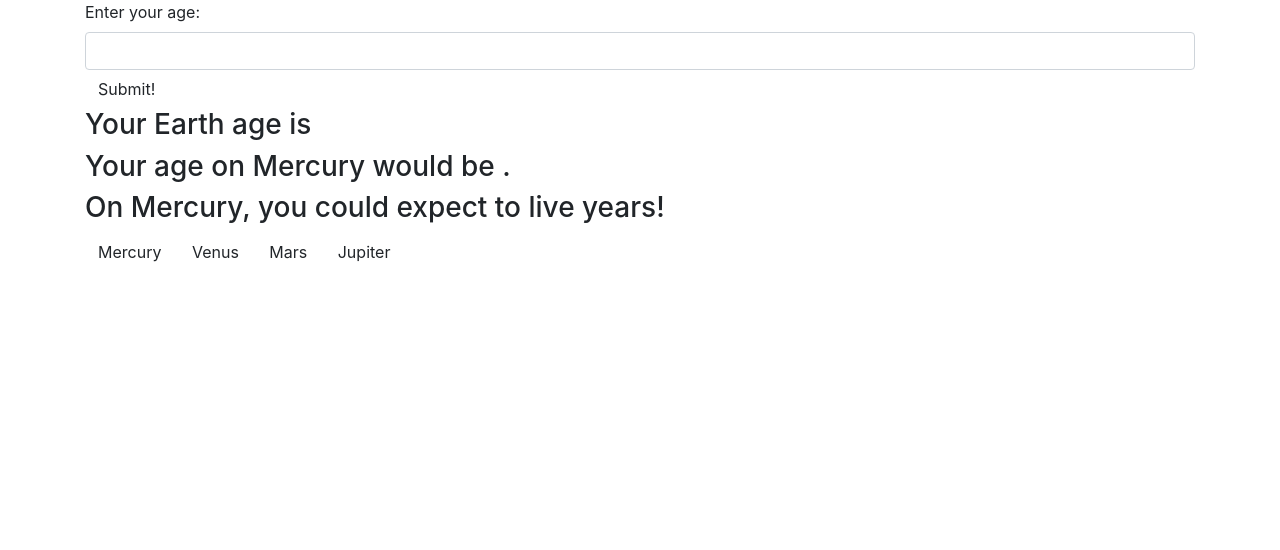
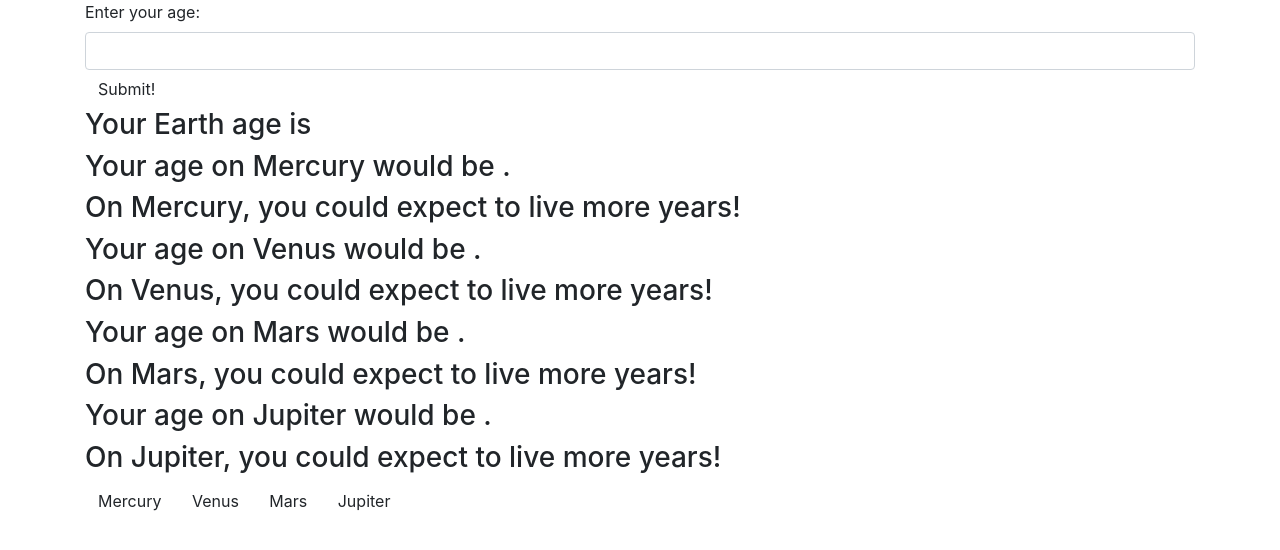
Before and after one commit to JohnNilsOlson/super-galactic-age-calculator, a website built with webpack: page src/index.html in a window 1280 px wide. Built offline with nearby package versions, Linux system fonts and the light colour scheme.

Commit message:
add divs for venus, mars, jupiter

```diff
--- a/src/index.html
+++ b/src/index.html
@@ -17,7 +17,19 @@
     </div>
     <div class="flex container" id="mercury">
       <h3>Your age on Mercury would be <span id="mercury-age"></span>.</h3>
-      <h3>On Mercury, you could expect to live <span id="mercury-remaining"></span>years!</h3>
+      <h3>On Mercury, you could expect to live <span id="mercury-remaining"></span> more years!</h3>
+    </div>
+    <div class="flex container" id="venus">
+      <h3>Your age on Venus would be <span id="venus-age"></span>.</h3>
+      <h3>On Venus, you could expect to live <span id="venus-remaining"></span> more years!</h3>
+    </div>
+    <div class="flex container" id="mars">
+      <h3>Your age on Mars would be <span id="mars-age"></span>.</h3>
+      <h3>On Mars, you could expect to live <span id="mars-remaining"></span> more years!</h3>
+    </div>
+    <div class="flex container" id="jupiter">
+      <h3>Your age on Jupiter would be <span id="jupiter-age"></span>.</h3>
+      <h3>On Jupiter, you could expect to live <span id="jupiter-remaining"></span> more years!</h3>
     </div>
     <div class="flex container">
       <button type="button" class="btn" id="mercury">Mercury</button>
```
